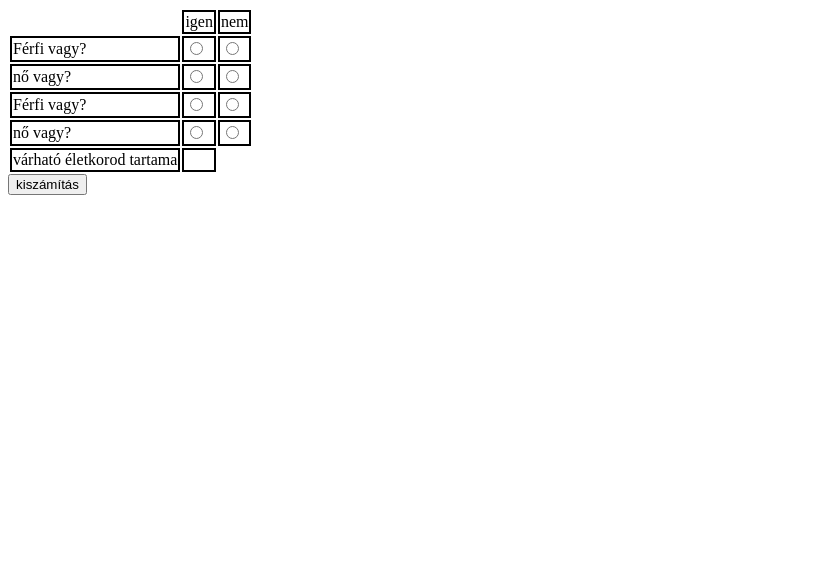
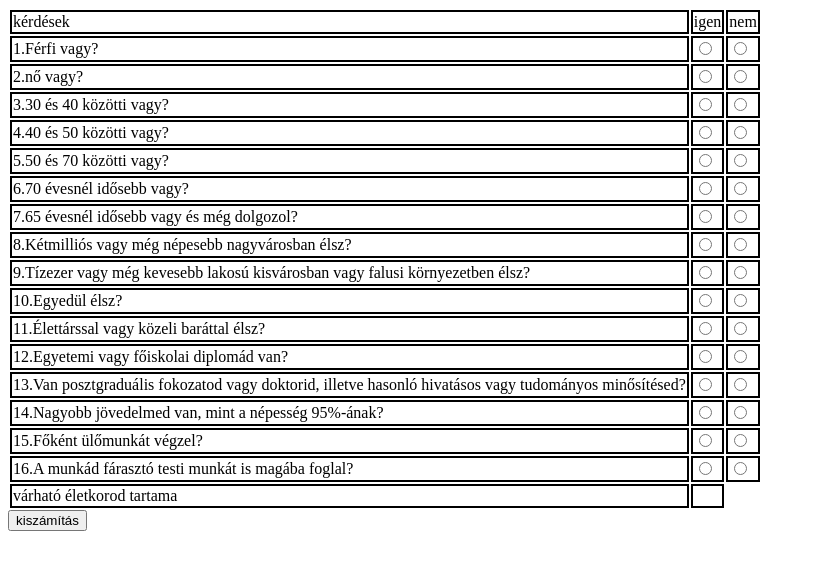
Before and after one commit to becseiszabolcs/meddig-lhetsz, a plain HTML site: page index.html in a window 1280 px wide. Shown: the whole page, without its empty margins (0-815 px from the left). Drawn offline with Linux system fonts and the light colour scheme.

Commit message:
16.kérdés

```diff
--- a/index.html
+++ b/index.html
@@ -15,37 +15,122 @@
 
     </style>
     <table>
-      <th>
+      <tr>
+        <td>kérdések</td>
         <td>igen</td>
         <td>nem</td>
-      </th>
+      </tr>
 
       <tr>
 
-        <td>Férfi vagy?</td>
+        <td>1.Férfi vagy?</td>
         <td><input type="radio" name="k1" id="k1I"></td>
         <td><input type="radio" name="k1"></td>
 
       </tr>
       <tr>
 
-        <td>nő vagy?</td>
+        <td>2.nő vagy?</td>
         <td><input type="radio" name="k2" id="k2I"></td>
         <td><input type="radio" name="k2"></td>
 
       </tr>
       <tr>
 
-        <td>Férfi vagy?</td>
+        <td>3.30 és 40 közötti vagy?</td>
         <td><input type="radio" name="k3" id="k3I"></td>
         <td><input type="radio" name="k3"></td>
 
       </tr>
       <tr>
 
-        <td>nő vagy?</td>
+        <td>4.40 és 50 közötti vagy?</td>
         <td><input type="radio" name="k4" id="k4I"></td>
         <td><input type="radio" name="k4"></td>
+
+      </tr>
+      <tr>
+
+        <td>5.50 és 70 közötti vagy?</td>
+        <td><input type="radio" name="k5" id="k5I"></td>
+        <td><input type="radio" name="k5"></td>
+
+      </tr>
+      <tr>
+
+        <td>6.70 évesnél idősebb vagy?</td>
+        <td><input type="radio" name="k6" id="k6I"></td>
+        <td><input type="radio" name="k6"></td>
+
+      </tr>
+      <tr>
+
+        <td>7.65 évesnél idősebb vagy és még dolgozol?</td>
+        <td><input type="radio" name="k7" id="k7I"></td>
+        <td><input type="radio" name="k7"></td>
+
+      </tr>
+      <tr>
+
+        <td>8.Kétmilliós vagy még népesebb nagyvárosban élsz?</td>
+        <td><input type="radio" name="k8" id="k8I"></td>
+        <td><input type="radio" name="k8"></td>
+
+      </tr>
+      <tr>
+
+        <td>9.Tízezer vagy még kevesebb lakosú kisvárosban vagy falusi környezetben élsz?</td>
+        <td><input type="radio" name="k9" id="k9I"></td>
+        <td><input type="radio" name="k9"></td>
+
+      </tr>
+      <tr>
+
+        <td>10.Egyedül élsz?</td>
+        <td><input type="radio" name="k10" id="k10I"></td>
+        <td><input type="radio" name="k10"></td>
+
+      </tr>
+      <tr>
+
+        <td>11.Élettárssal vagy közeli baráttal élsz?</td>
+        <td><input type="radio" name="k11" id="k11I"></td>
+        <td><input type="radio" name="k11"></td>
+
+      </tr>
+      <tr>
+
+        <td>12.Egyetemi vagy főiskolai diplomád van?</td>
+        <td><input type="radio" name="k12" id="k12I"></td>
+        <td><input type="radio" name="k12"></td>
+
+      </tr>
+      <tr>
+
+        <td>13.Van posztgraduális fokozatod vagy doktorid, illetve hasonló hivatásos vagy tudományos minősítésed?</td>
+        <td><input type="radio" name="k13" id="k13I"></td>
+        <td><input type="radio" name="k13"></td>
+
+      </tr>
+      <tr>
+
+        <td>14.Nagyobb jövedelmed van, mint a népesség 95%-ának?</td>
+        <td><input type="radio" name="k14" id="k14I"></td>
+        <td><input type="radio" name="k14"></td>
+
+      </tr>
+      <tr>
+
+        <td>15.Főként ülőmunkát végzel?</td>
+        <td><input type="radio" name="k15" id="k15I"></td>
+        <td><input type="radio" name="k15"></td>
+
+      </tr>
+      <tr>
+
+        <td>16.A munkád fárasztó testi munkát is magába foglal?</td>
+        <td><input type="radio" name="k16" id="k16I"></td>
+        <td><input type="radio" name="k16"></td>
 
       </tr>
       <tr>
@@ -61,9 +146,43 @@
       var ev = 72;
       function Myfunction(){
         ev = 72;
-        if( document.getElementById("k1I").checked )   ev = ev - 3;
-        if( document.getElementById("k2I").checked )   ev = ev + 4;
-        document.write(ev).innerHTML = cic;
+        if( document.getElementById("k1I").checked )    ev = ev - 3;
+        if( document.getElementById("k2I").checked )    ev = ev + 4;
+        if( document.getElementById("k3I").checked )    ev = ev + 2;
+        if( document.getElementById("k4I").checked )    ev = ev + 3;
+        if( document.getElementById("k5I").checked )    ev = ev + 4;
+        if( document.getElementById("k6I").checked )    ev = ev + 5;
+        if( document.getElementById("k7I").checked )    ev = ev + 3;
+        if( document.getElementById("k8I").checked )    ev = ev - 2;
+        if( document.getElementById("k9I").checked )    ev = ev + 2;
+        if( document.getElementById("k10I").checked )   ev = ev - 3;
+        if( document.getElementById("k11I").checked )   ev = ev + 5;
+        if( document.getElementById("k12I").checked )   ev = ev + 1;
+        if( document.getElementById("k13I").checked )   ev = ev + 2;
+        if( document.getElementById("k14I").checked )   ev = ev - 2;
+        if( document.getElementById("k15I").checked )   ev = ev - 3;
+        if( document.getElementById("k16I").checked )   ev = ev + 3;
+        if( document.getElementById("k17I").checked )   ev = ev + 2;
+        if( document.getElementById("k18I").checked )   ev = ev - 4;
+        if( document.getElementById("k19I").checked )   ev = ev + 1;
+        if( document.getElementById("k20I").checked )   ev = ev - 2;
+        if( document.getElementById("k21I").checked )   ev = ev - 3;
+        if( document.getElementById("k22I").checked )   ev = ev + 3;
+        if( document.getElementById("k23I").checked )   ev = ev - 1 ;
+        if( document.getElementById("k24I").checked )   ev = ev - 8;
+        if( document.getElementById("k25I").checked )   ev = ev - 6;
+        if( document.getElementById("k26I").checked )   ev = ev - 3;
+        if( document.getElementById("k27I").checked )   ev = ev - 1;
+        if( document.getElementById("k28I").checked )   ev = ev - 8;
+        if( document.getElementById("k29I").checked )   ev = ev - 4;
+        if( document.getElementById("k30I").checked )   ev = ev - 2;
+        if( document.getElementById("k31I").checked )   ev = ev + 2;
+        if( document.getElementById("k32I").checked )   ev = ev + 2;
+        if( document.getElementById("k33I").checked )   ev = ev + 6;
+        if( document.getElementById("k34I").checked )   ev = ev - 4;
+        if( document.getElementById("k35I").checked )   ev = ev - 3;
+
+        document.getElementById("cic").innerHTML = ev;
       }
 
 
```
